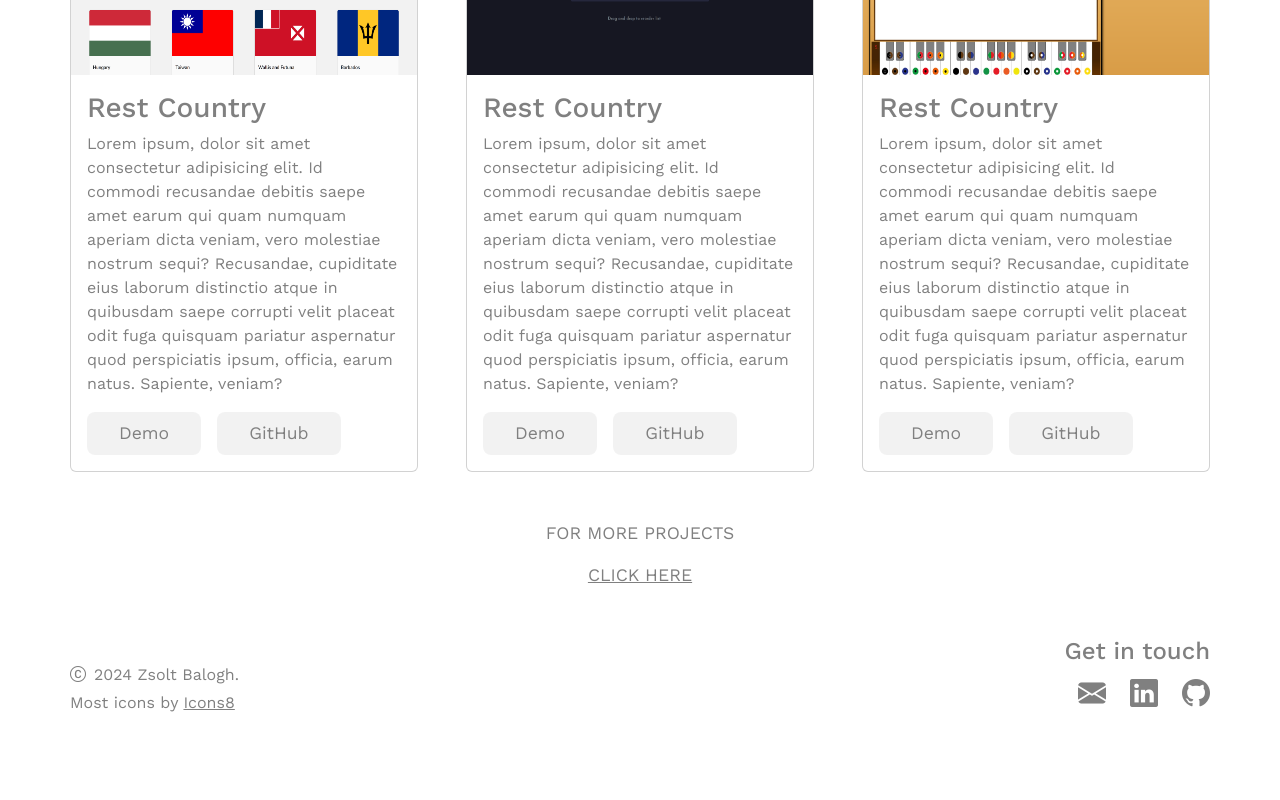
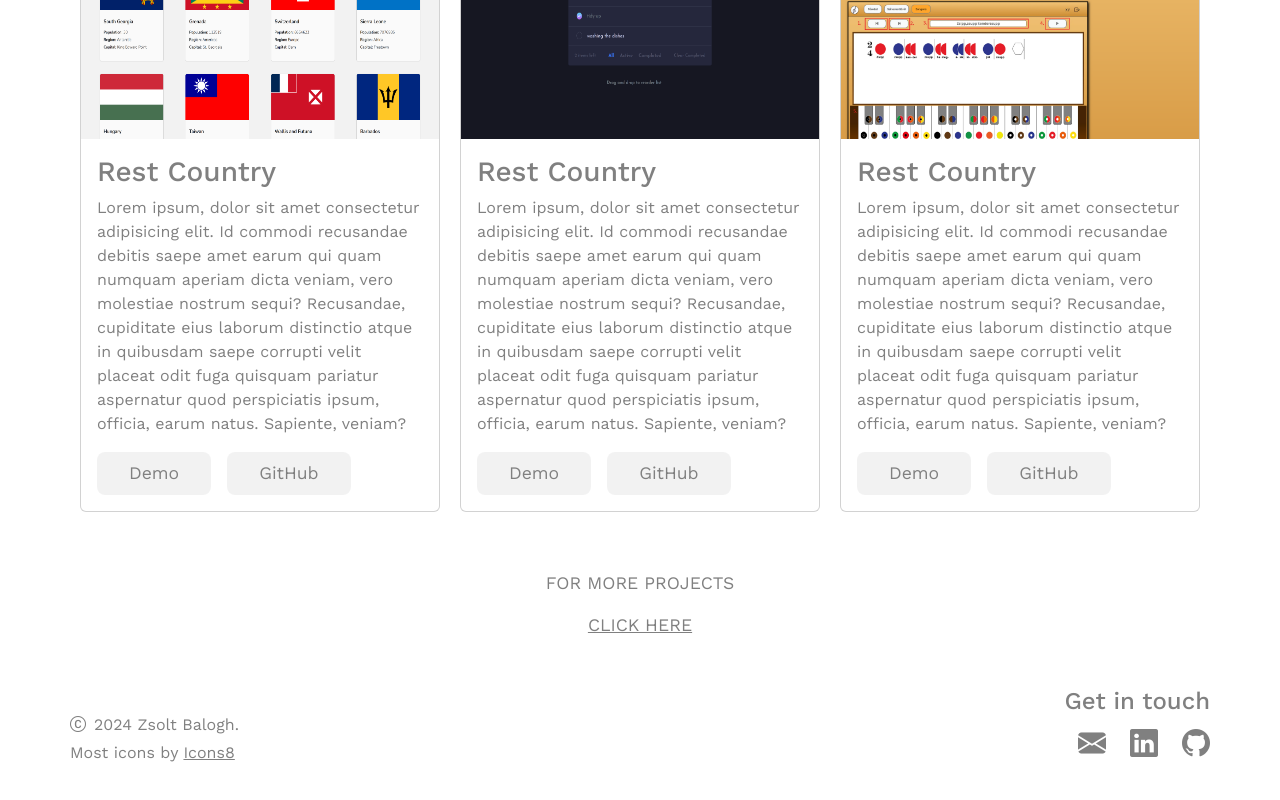
Before and after one commit to zsolt270/Portfolio, a React (Vite) app: page / in a window 1280 px wide. Shown: the part 1100-1900 px from the top of the page. Before the commit the page ends 1863 px from the top, so only its background shows below. Built offline with nearby package versions, Linux system fonts and the light colour scheme.

Commit message:
carousel almost finished

```diff
--- a/package.json
+++ b/package.json
@@ -13,11 +13,14 @@
     "bootstrap": "^5.3.3",
     "bootstrap-icons": "^1.11.3",
     "react": "^18.3.1",
-    "react-dom": "^18.3.1"
+    "react-dom": "^18.3.1",
+    "react-slick": "^0.30.2",
+    "slick-carousel": "^1.8.1"
   },
   "devDependencies": {
     "@types/react": "^18.3.3",
     "@types/react-dom": "^18.3.0",
+    "@types/react-slick": "^0.23.13",
     "@typescript-eslint/eslint-plugin": "^7.15.0",
     "@typescript-eslint/parser": "^7.15.0",
     "@vitejs/plugin-react": "^4.3.1",
--- a/src/components/sections/ProjectsSection.tsx
+++ b/src/components/sections/ProjectsSection.tsx
@@ -9,14 +9,14 @@ export default function ProjectsSection() {
 	const languageContext = useContext(LanguageContext);
 	const themeContext = useContext(ThemeContext);
 	return (
-		<div>
+		<div className='mt-5'>
 			<SectionTitle
 				title={
 					languageContext?.language === "HU" ? "Projekteim" : "My Projects"
 				}
 			/>
 			<Carousel />
-			<div className='text-center'>
+			<div className='text-center mt-4'>
 				<p>FOR MORE PROJECTS</p>
 				<a
 					target='_blank'
--- a/src/components/ui/Carousel.tsx
+++ b/src/components/ui/Carousel.tsx
@@ -1,6 +1,9 @@
 import { useContext } from "react";
 import { ThemeContext } from "../../services/providers/themeContext";
 import CarouselCard from "./CarouselCard";
+import Slider from "react-slick";
+import "slick-carousel/slick/slick.css";
+import "slick-carousel/slick/slick-theme.css";
 import "./css.modules/Carousel.css";
 import restcountry from "../../assets/projects/restcountry.png";
 import todoapp from "../../assets/projects/todoapp.png";
@@ -10,8 +13,53 @@ import portfolio from "../../assets/projects/portfolio.png";
 
 export default function Carousel() {
 	const themeContext = useContext(ThemeContext);
+
+	const settings = {
+		accessibility: true,
+		dots: false,
+		infinite: true,
+		speed: 500,
+		autoplay: false,
+		slidesToShow: 3,
+		slidesToScroll: 1,
+		responsive: [
+			{
+				breakpoint: 1200,
+				settings: {
+					slidesToShow: 3,
+					slidesToScroll: 1,
+					infinite: true,
+					dots: false,
+				},
+			},
+			{
+				breakpoint: 1024,
+				settings: {
+					slidesToShow: 1,
+					slidesToScroll: 1,
+					infinite: true,
+					dots: false,
+				},
+			},
+			{
+				breakpoint: 600,
+				settings: {
+					slidesToShow: 1,
+					slidesToScroll: 1,
+					initialSlide: 2,
+				},
+			},
+			{
+				breakpoint: 480,
+				settings: {
+					slidesToShow: 1,
+					slidesToScroll: 1,
+				},
+			},
+		],
+	};
 	return (
-		<div className='mb-5 d-flex gap-5'>
+		<Slider {...settings}>
 			<CarouselCard
 				src={restcountry}
 				title={"Rest Country"}
@@ -27,6 +75,6 @@ export default function Carousel() {
 				title={"Rest Country"}
 				islight={themeContext?.islight}
 			/>
-		</div>
+		</Slider>
 	);
 }
--- a/src/components/ui/CarouselCard.tsx
+++ b/src/components/ui/CarouselCard.tsx
@@ -14,6 +14,7 @@ export default function CarouselCard({
 	islight,
 }: CarouselCardTProps) {
 	return (
+		<div className='d-flex justify-content-center'>
 			<div
 				className={`card ${
 					islight ? style.lightCarouselCard : style.darkCarouselCard
@@ -46,5 +47,6 @@ export default function CarouselCard({
 					</div>
 				</div>
 			</div>
+		</div>
 	);
 }
--- a/src/components/ui/css.modules/Carousel.css
+++ b/src/components/ui/css.modules/Carousel.css
@@ -0,0 +1,7 @@
+.slick-slide > div {
+	margin: 0 0.5rem;
+}
+.slick-track {
+	padding-top: 2.5rem;
+	min-height: 43rem;
+}
--- a/src/components/ui/css.modules/CarouselCard.module.css
+++ b/src/components/ui/css.modules/CarouselCard.module.css
@@ -9,7 +9,7 @@
 
 .lightCarouselCard,
 .darkCarouselCard {
-	max-width: 25rem;
+	max-width: 22.5rem;
 	box-shadow: 0;
 	transition: box-shadow 0.3s, scale 0.3s;
 }
```
Also changed, not shown: 1 other file (tests, documents, lock files or other folders). Lines whose indentation alone changed are shown as unchanged.
